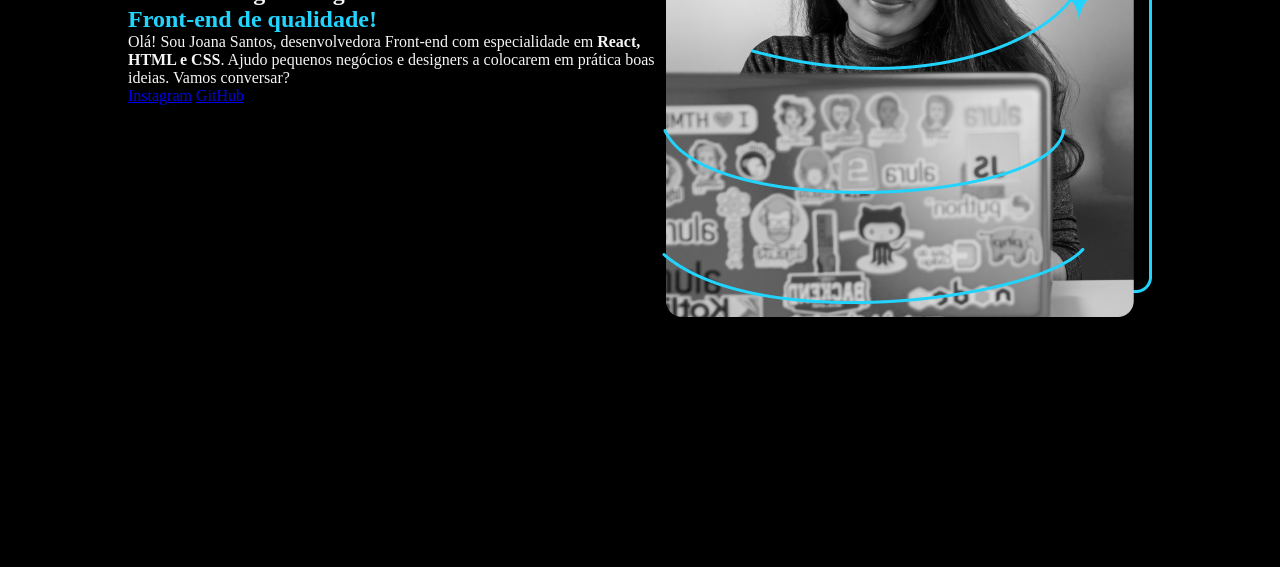
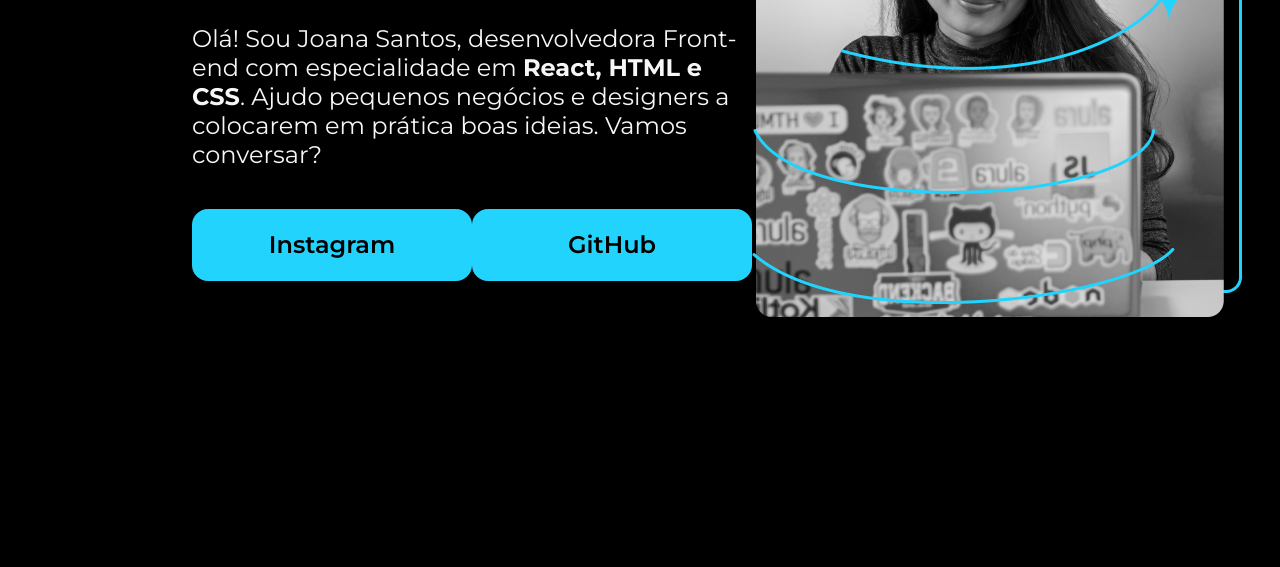
Before and after one commit to Alex-Majdalani/projeto-portifolio, a plain HTML site: page index.html in a window 1280 px wide. Shown: the part 361-928 px from the top of the page. Drawn offline with nearby package versions, Linux system fonts and the light colour scheme.

Commit message:
posicionando e estilizando botoes

```diff
--- a/index.html
+++ b/index.html
@@ -10,21 +10,34 @@
   <body>
     <header></header>
     <main class="apresentacao">
-      <section>
-        <h1>
+      <section class="apresentacao__conteudo">
+        <h1 class="apresentacao__conteudo__titulo">
           Eleve seu negócio digital a outro nível
           <strong class="titulo-destaque"
             >com um Front-end de qualidade!
           </strong>
         </h1>
-        <p>
+
+        <p class="apresentacao__conteudo__texto">
           Olá! Sou Joana Santos, desenvolvedora Front-end com especialidade em
           <strong>React, HTML e CSS</strong>. Ajudo pequenos negócios e
           designers a colocarem em prática boas ideias. Vamos conversar?
         </p>
-        <a href="https://instagram.com/rafaballerini">Instagram</a>
-        <a href="https://github.com/guilhermeonrails">GitHub</a>
+
+        <div class="apresentacao__link">
+          <a
+            class="apresentacao__links__link"
+            href="https://instagram.com/rafaballerini"
+            >Instagram</a
+          >
+          <a
+            class="apresentacao__links__link"
+            href="https://github.com/guilhermeonrails"
+            >GitHub</a
+          >
+        </div>
       </section>
+
       <img src="imagem.png" alt="Foto da Joana Santos programando" />
     </main>
     <footer></footer>
--- a/style.css
+++ b/style.css
@@ -1,3 +1,5 @@
+@import url("https://fonts.googleapis.com/css2?family=Krona+One&family=Montserrat:ital,wght@0,100..900;1,100..900&display=swap");
+
 * {
   padding: 0;
   margin: 0;
@@ -15,8 +17,43 @@ body {
 }
 
 .apresentacao {
-  margin: 10%;
+  margin: 10% 15%;
   display: flex;
   align-items: center;
   justify-content: space-between;
 }
+
+.apresentacao__conteudo {
+  width: 615px;
+  display: flex;
+  flex-direction: column;
+  gap: 40px;
+}
+
+.apresentacao__conteudo__titulo {
+  font-size: 36px;
+  font-family: "Krona One", sans-serif;
+}
+
+.apresentacao__conteudo__texto {
+  font-size: 24px;
+  font-family: "Montserrat", sans-serif;
+}
+
+.apresentacao__link {
+  display: flex;
+  justify-content: space-between;
+}
+
+.apresentacao__links__link {
+  background-color: #22d4fd;
+  width: 280px;
+  text-align: center;
+  border-radius: 16px;
+  font-size: 24px;
+  padding: 21.5px 0;
+  text-decoration: none;
+  color: #000000;
+  font-family: "Montserrat", sans-serif;
+  font-weight: 600;
+}
```
